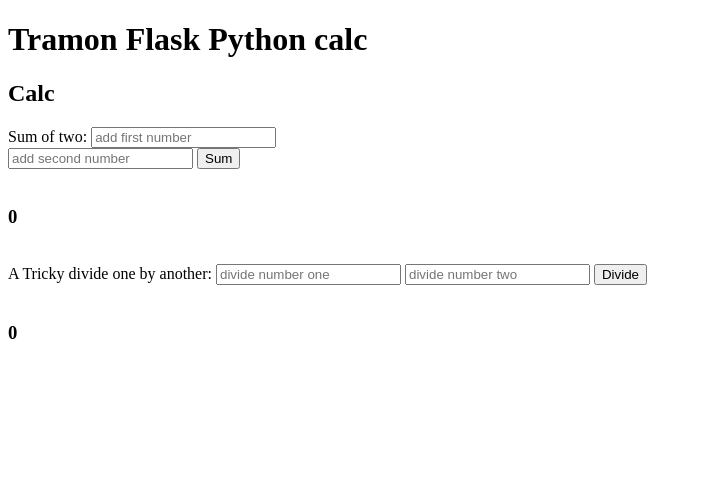
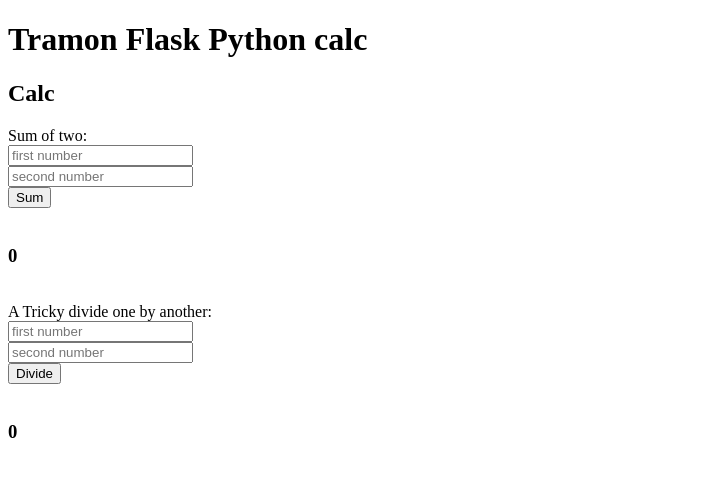
Before and after one commit to tramon/st-tramon-cloud-computing, a Flask app: page /calc in a window 1280 px wide. Shown: the top 477 px of the page, without its empty margins (0-702 px from the left). Run offline with Flask 3, Linux system fonts and the light colour scheme.

Commit message:
Calc for Lab 3 added - fix.04

```diff
--- a/app.py
+++ b/app.py
@@ -59,7 +59,7 @@
 def calc_divide():
     divide_first = request.form['divide_one']
     divide_second = request.form['divide_two']
-    divide_result = int(divide_first) * int(divide_second)
+    divide_result = tricky_divide(divide_first, divide_second)
     return render_template('calc.html', divide_result=divide_result)
 
 
@@ -89,5 +89,13 @@
     return json.dumps({'success': True}), status_code, {'ContentType': 'application/json'}
 
 
+def sum_calculation(first, second):
+    return int(first) + int(second)
+
+
+def tricky_divide(first, second):
+    return int(first) * int(second)
+
+
 if __name__ == "__main__":
     app.run()
--- a/templates/calc.html
+++ b/templates/calc.html
@@ -9,9 +9,11 @@
 <form action="/sum" method="POST">
     <label>
         Sum of two:
-        <input type="number" name="add_one" placeholder="add first number"/>
         <br>
-        <input type="number" name="add_two" placeholder="add second number"/>
+        <input type="number" name="add_one" placeholder="first number"/>
+        <br>
+        <input type="number" name="add_two" placeholder="second number"/>
+        <br>
     </label>
     <button type="submit">Sum</button>
 </form>
@@ -21,8 +23,11 @@
 <form action="/divide" method="POST">
     <label>
         A Tricky divide one by another:
-        <input type="number" name="divide_one" placeholder="divide number one"/>
-        <input type="number" name="divide_two" placeholder="divide number two"/>
+        <br>
+        <input type="number" name="divide_one" placeholder="first number"/>
+        <br>
+        <input type="number" name="divide_two" placeholder="second number"/>
+        <br>
     </label>
     <button type="submit">Divide</button>
 </form>
```
